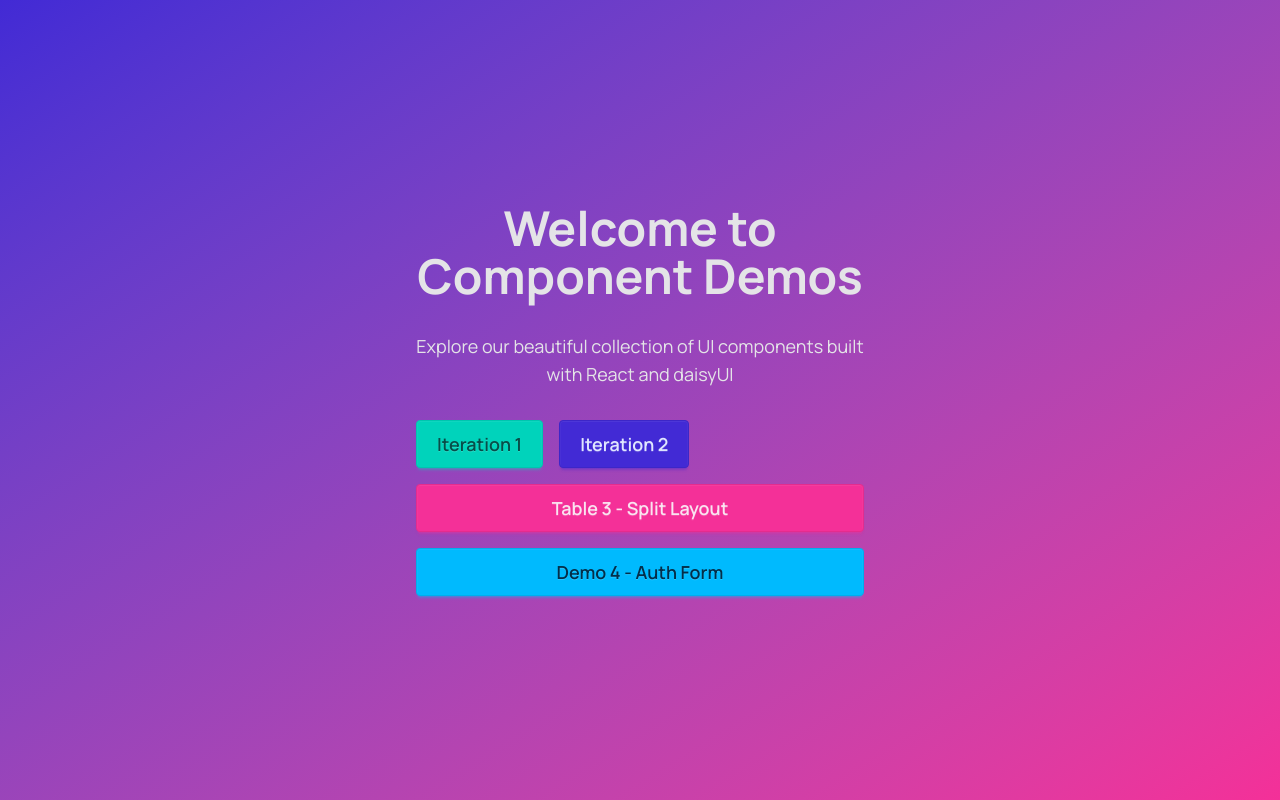
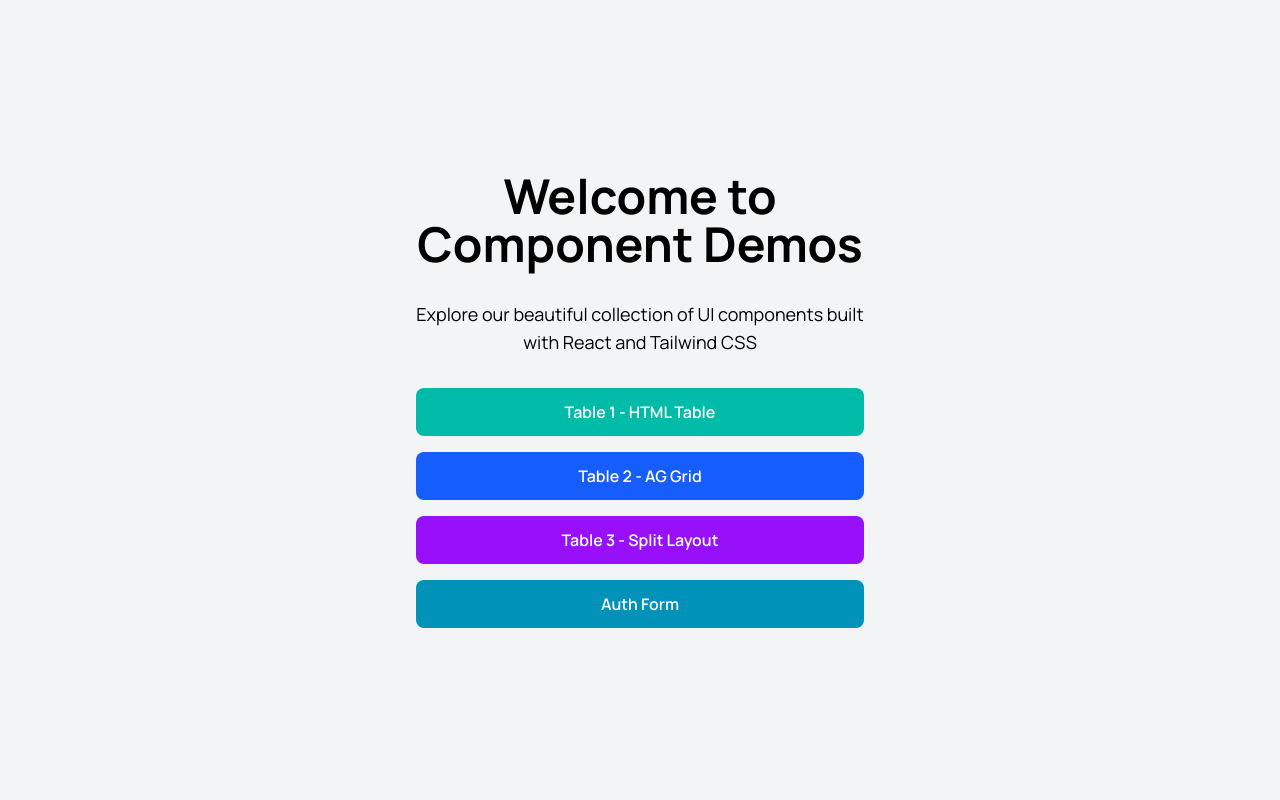
Before and after one commit to TheMichaelLant/FigmaMCP, a React (Vite) app: page / in a window 1280 px wide. Built offline with nearby package versions, Linux system fonts and the light colour scheme; what ag-grid-community would draw is missing.

Commit message:
styling fixes

```diff
--- a/src/App.css
+++ b/src/App.css
@@ -2,7 +2,6 @@
 @import url("https://fonts.googleapis.com/css2?family=Manrope:wght@400;500;600;700&display=swap");
 
 @import "tailwindcss";
-@plugin "daisyui";
 
 /* Apply font globally */
 @layer base {
--- a/src/App.tsx
+++ b/src/App.tsx
@@ -7,32 +7,42 @@
 
 function Home() {
   return (
-    <div className="min-h-screen bg-base-200">
+    <div className="min-h-screen bg-gray-100">
       {/* Hero Section */}
-      <div className="hero min-h-screen bg-gradient-to-br from-primary to-secondary">
-        <div className="hero-content text-center text-neutral-content">
-          <div className="max-w-md">
+      <div className="flex items-center justify-center min-h-screen">
+        <div className="text-center px-4">
+          <div className="max-w-md mx-auto">
             <h1 className="text-5xl font-bold mb-8">
               Welcome to Component Demos
             </h1>
             <p className="text-lg mb-8">
               Explore our beautiful collection of UI components built with React
-              and daisyUI
+              and Tailwind CSS
             </p>
             <div className="flex flex-col gap-4">
-              <div className="flex gap-4">
-                <Link to="/table1" className="btn btn-accent btn-lg">
-                  Iteration 1
-                </Link>
-                <Link to="/table2" className="btn btn-primary btn-lg">
-                  Iteration 2
-                </Link>
-              </div>
-              <Link to="/table3" className="btn btn-secondary btn-lg">
+              <Link
+                to="/table1"
+                className="px-6 py-3 bg-teal-500 text-white font-semibold rounded-lg hover:bg-teal-600 transition-colors"
+              >
+                Table 1 - HTML Table
+              </Link>
+              <Link
+                to="/table2"
+                className="px-6 py-3 bg-blue-600 text-white font-semibold rounded-lg hover:bg-blue-700 transition-colors"
+              >
+                Table 2 - AG Grid
+              </Link>
+              <Link
+                to="/table3"
+                className="px-6 py-3 bg-purple-600 text-white font-semibold rounded-lg hover:bg-purple-700 transition-colors"
+              >
                 Table 3 - Split Layout
               </Link>
-              <Link to="/demo4" className="btn btn-info btn-lg">
-                Demo 4 - Auth Form
+              <Link
+                to="/demo4"
+                className="px-6 py-3 bg-cyan-600 text-white font-semibold rounded-lg hover:bg-cyan-700 transition-colors"
+              >
+                Auth Form
               </Link>
             </div>
           </div>
--- a/src/index.css
+++ /dev/null
@@ -1 +0,0 @@
-/* Tailwind is imported in App.css */
--- a/src/main.tsx
+++ b/src/main.tsx
@@ -4,7 +4,6 @@
 import { BrowserRouter } from "react-router-dom";
 import App from "./App.tsx";
 import "./App.css";
-import "./index.css";
 
 ModuleRegistry.registerModules([AllCommunityModule]);
 
```
